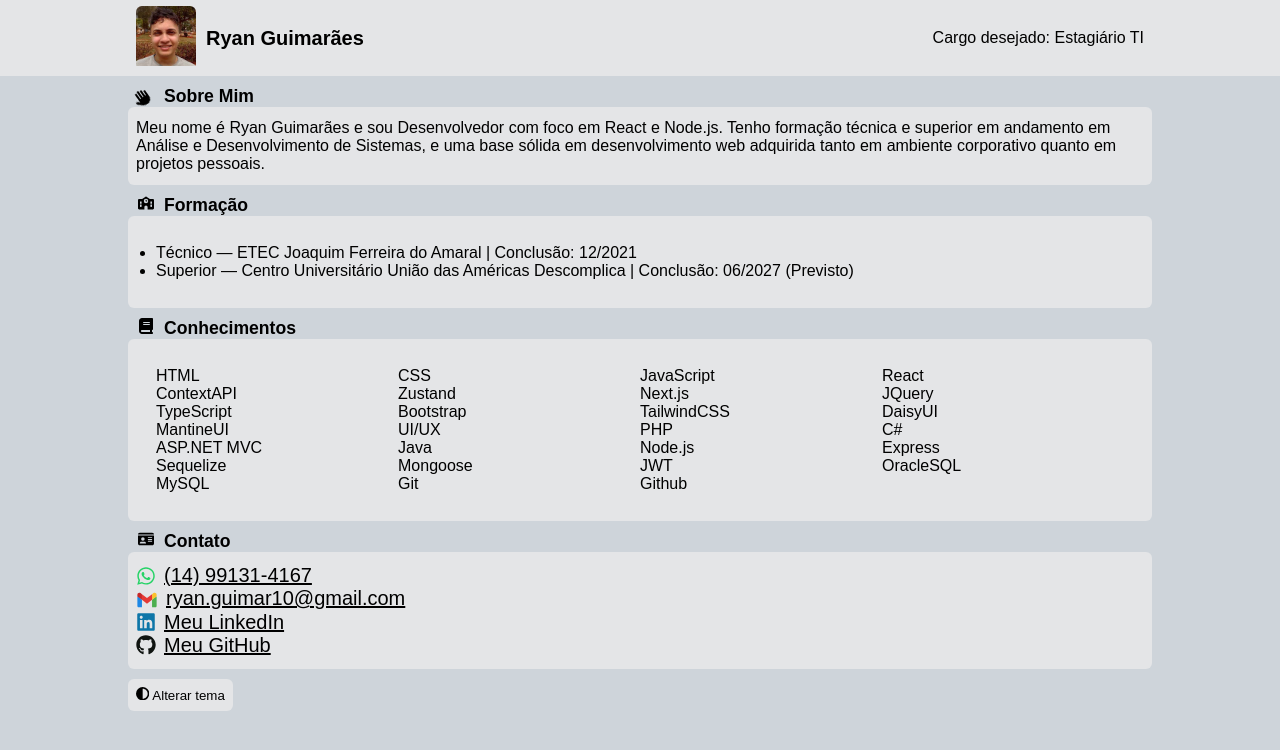
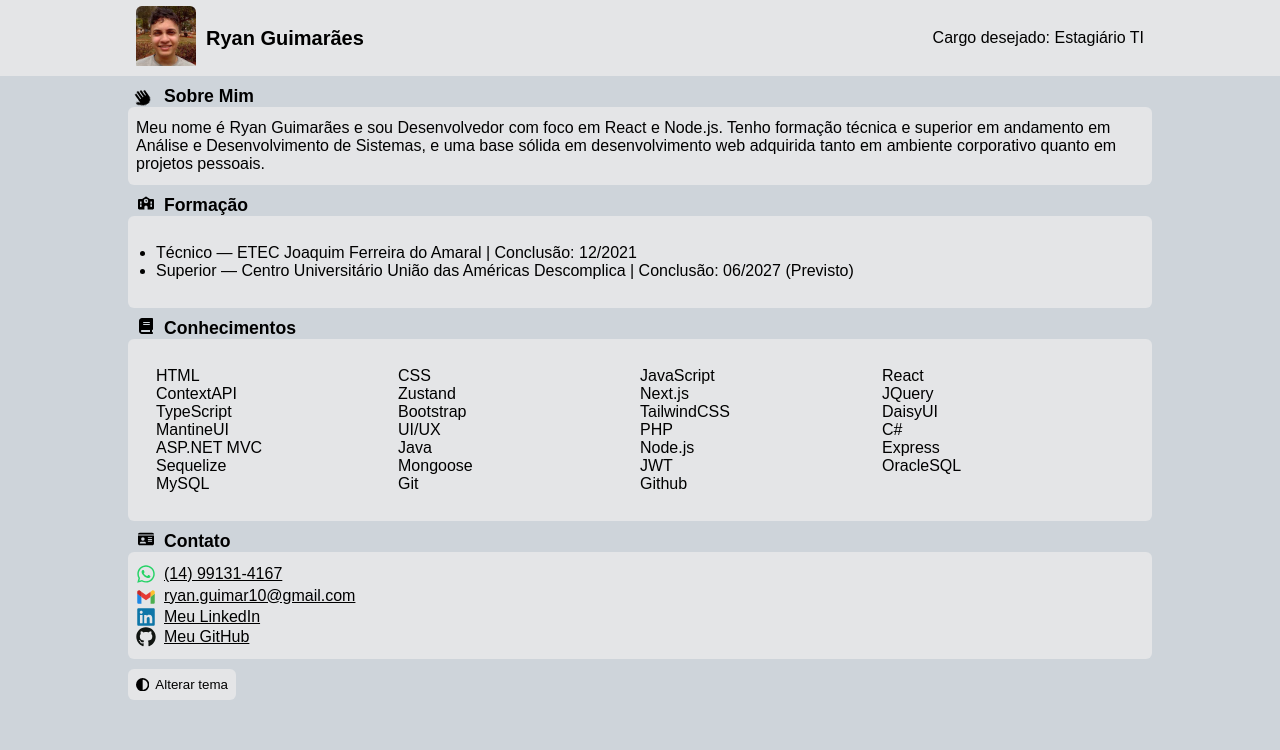
Before and after one commit to apt-get-ryan/curriculo-react, a React (Vite) app: page / in a window 1280 px wide. Shown: the top 750 px of the page. Built offline with nearby package versions, Linux system fonts and the light colour scheme.

Commit message:
Ajustes de tamanho nos links de contato ; ajustes no css do botão de tema

```diff
--- a/src/index.css
+++ b/src/index.css
@@ -78,15 +78,16 @@ header {
 }
 .contact-link span {
   color: var(--text);
+  font-size: 1rem;
 }
 
 .contact-link:hover span{
-  font-weight: 600;
+  font-weight: 540;
 }
 
 .custom-icon {
   user-select: none;
-  height: 1.1em;
+  height: 1em;
   width: auto;
   display: inline;
   vertical-align: middle;
@@ -108,6 +109,9 @@ ul {
   cursor: pointer;
   background-color: var(--bg-2);
   color: var(--text);
+  display: flex;
+  gap: 6px;
+  align-items: center;
 }
 [popover] {
   position-anchor: --theme-button;
```
